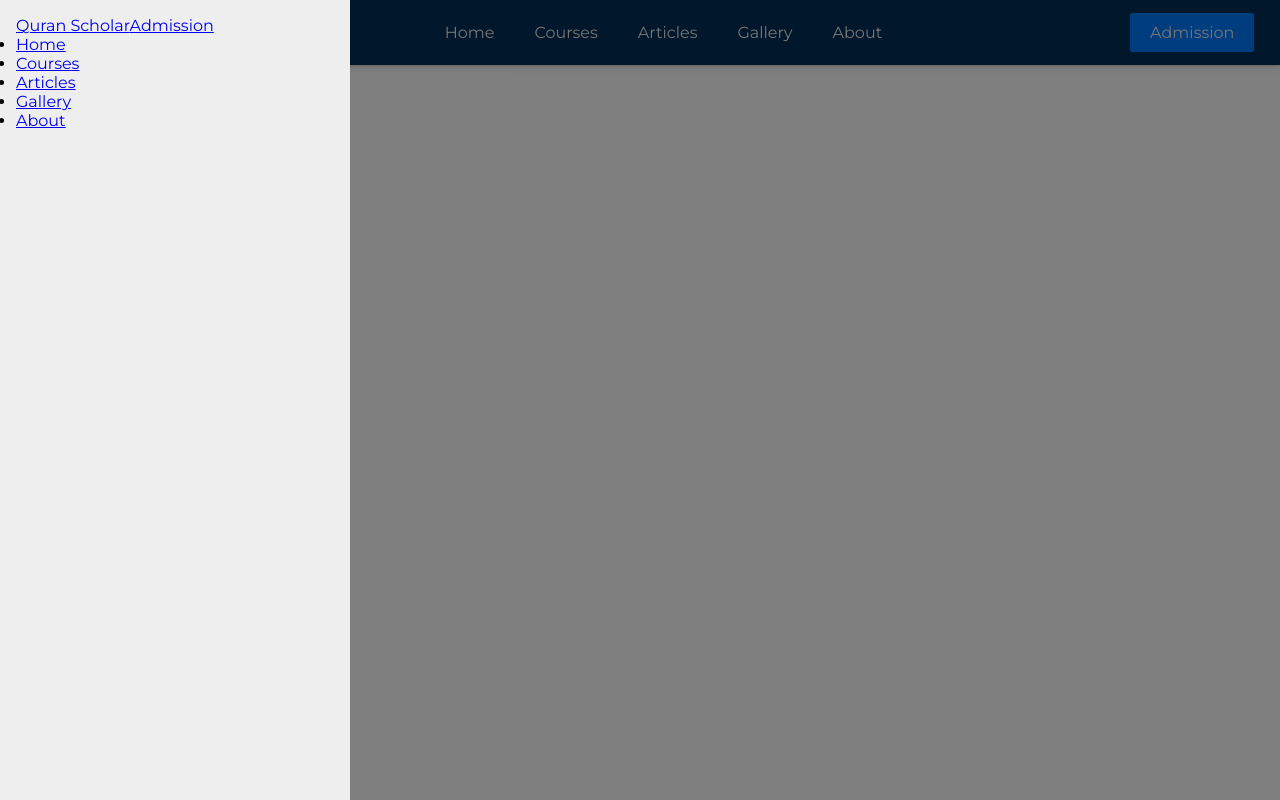
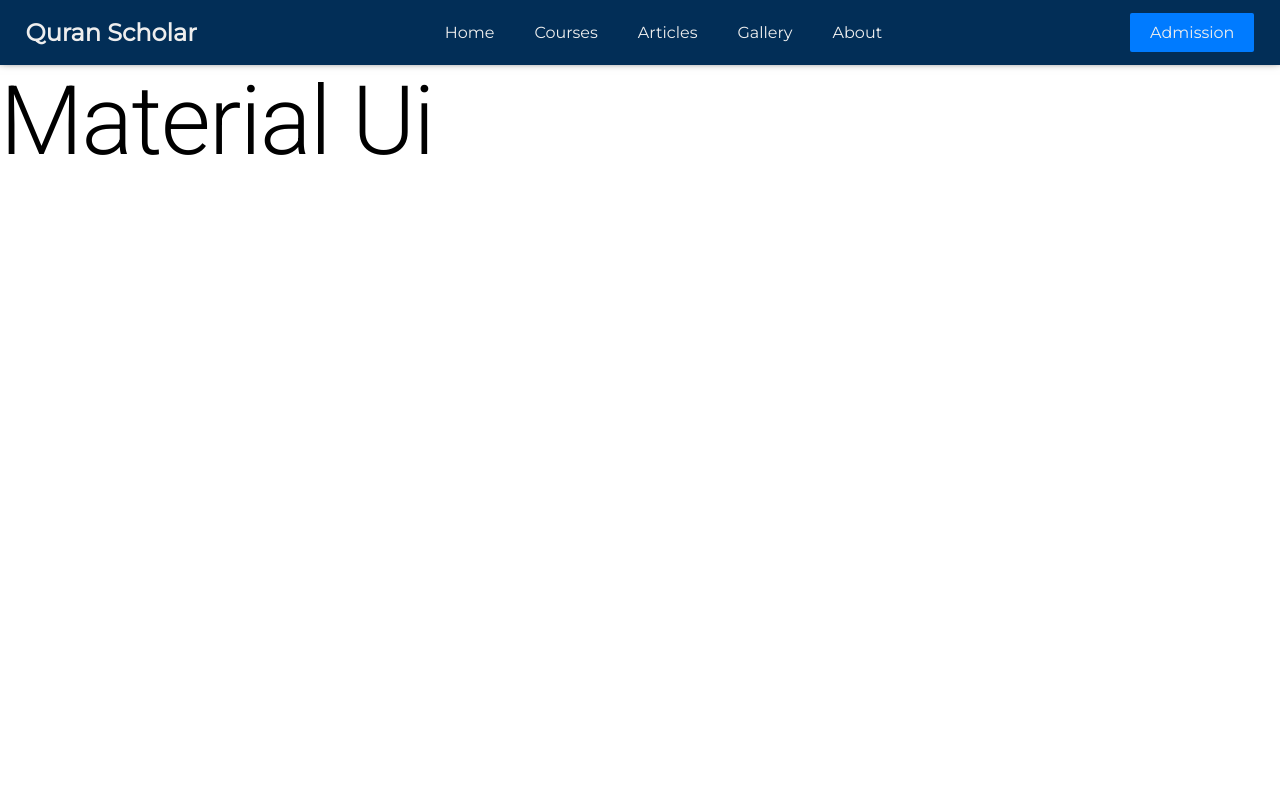
Before and after one commit to Codacad/quranscholar, a React (Create React App) app: page /materialui in a window 1280 px wide. Built offline with nearby package versions, Linux system fonts and the light colour scheme.

Commit message:
started using material ui

```diff
--- a/src/App.js
+++ b/src/App.js
@@ -3,19 +3,19 @@ import {BrowserRouter as Router, Route, Routes} from "react-router-dom"
 import Navbar from './componets/Navbar';
 import Main from './pages/Main';
 import Courses from './pages/Courses';
-import Sidenav from './componets/Sidenav';
-
-
+// import Sidenav from './componets/Sidenav';
+import MaterialUI from './pages/MaterialUI';
 
 function App() {
   return (
     <div className="App">
         <Router>
           <Navbar />
-          <Sidenav />
+          {/* <Sidenav /> */}
           <Routes>
             <Route path='/' element={<Main />}></Route>
             <Route path='/courses' element={<Courses />}></Route>
+            <Route path='/materialui' element={<MaterialUI />}></Route>
           </Routes>
         </Router>
     </div>
--- /dev/null
+++ b/src/pages/MaterialUI.js
@@ -0,0 +1,14 @@
+import React from 'react'
+import { Typography } from '@mui/material'
+
+const MaterialUI = () => {
+  return (
+    <div>
+        <Typography variant='h1'>
+          Material Ui
+        </Typography>
+    </div>
+  )
+}
+
+export default MaterialUI
```
